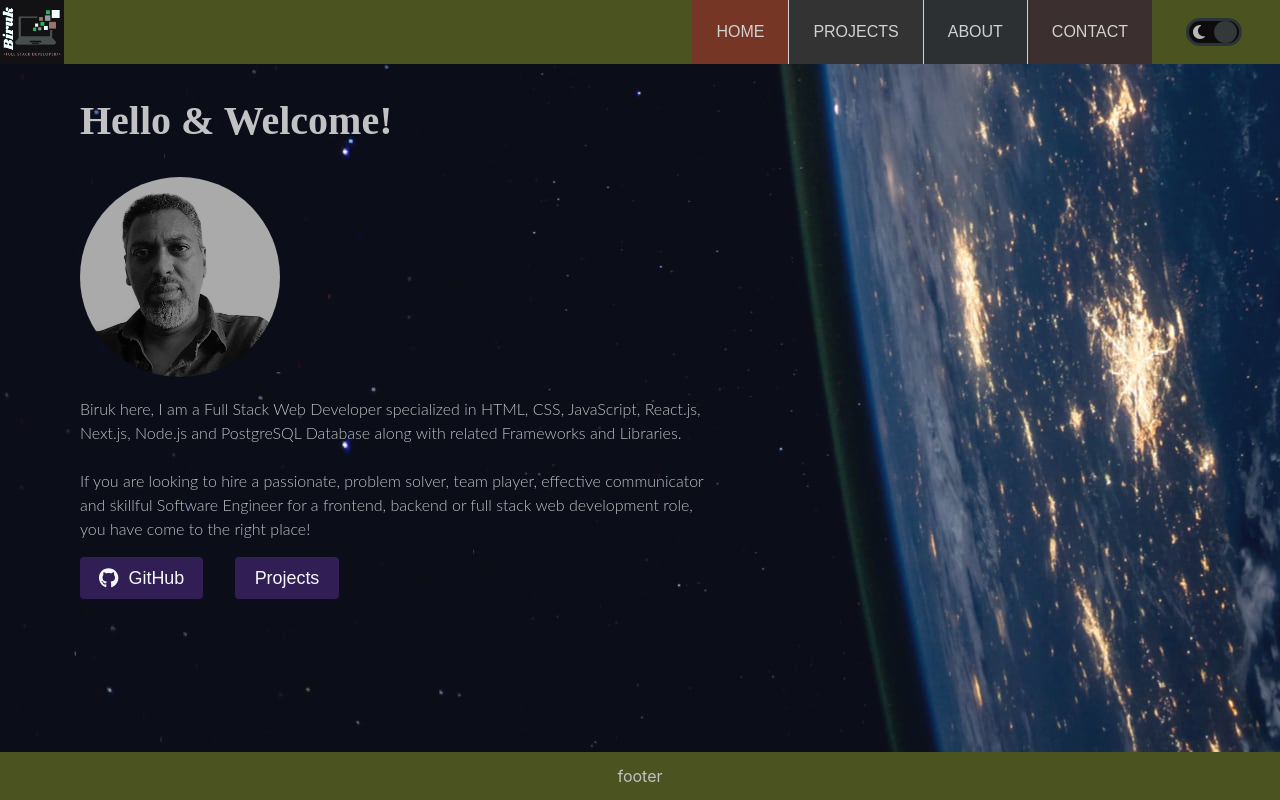
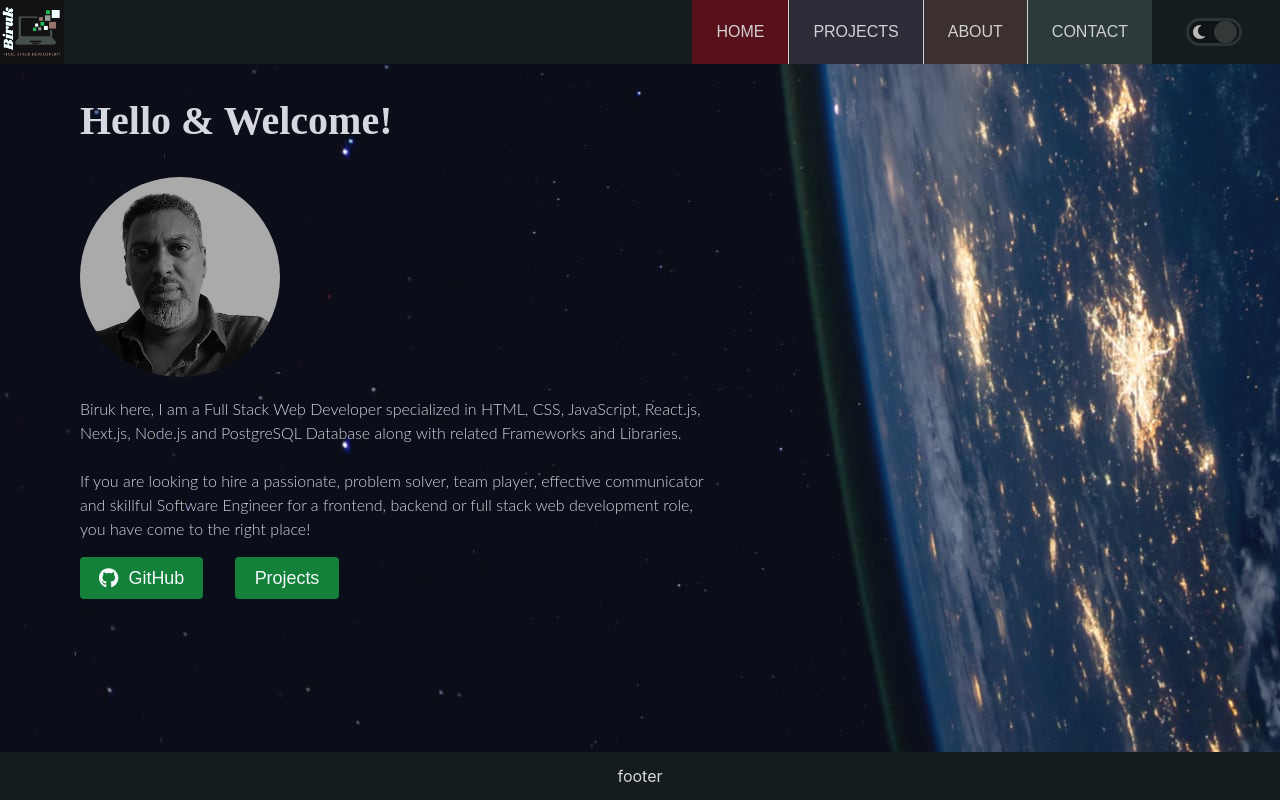
Before and after one commit to Know-Thyself/next-portfolio, a Next.js app: page / in a window 1280 px wide. Built offline with nearby package versions, Linux system fonts and the light colour scheme; no server answers; the database is empty.

Commit message:
css variables update

```diff
--- a/styles/globals.css
+++ b/styles/globals.css
@@ -39,95 +39,43 @@ font-family: 'Source Sans Pro', sans-serif;
  */
 
 :root {
-	--header-background: #F2F3F5;
-	--header-background: #DCDCDC;
+	--header-background: #95989a;
+	--nav-links-font-weight: 500;
+	--active-nav-link-font-weight: 500;
 	--nav-links-color: #FCFCFC;
-	--nav-links-font-weight: 400;
-	--active-nav-link-font-weight: 600;
-	--nav-links-color: black;
-	--home-link-bg: #4A646C;
-
-	--home-link-bg: #98AFC7;
-	--home-link-bg: #BCC2C2;
-	--home-link-bg: #A8A9AD;
-	--home-link-bg: #CAD4D1;
-	--home-link-bg: #B5BAB6;
-	--home-link-bg: #B9BBB6;
-
-
-
-	--projects-link-bg: #A8A9AD;
-	--projects-link-bg: #A5ADAD;
-
-
-	--projects-link-bg: #3363B7;
-	--projects-link-bg: #5b82c5;
-	/* --projects-link-bg: #4D76C0; */
-
-
-
-
-	--about-link-bg: #848482;
-	--about-link-bg: #98AFC7;
-
-	--about-link-bg: #5E716A;
-	--about-link-bg: #B5BDA5;
-
-
-	--about-link-bg: #999e8c;
-	--about-link-bg: #b6c45b;
-
-	--contact-link-bg: #848482;
-
-	--contact-link-bg: #AFADA9;
-	--contact-link-bg: #ACA79E;
-	--contact-link-bg: #c4695b;
-	--contact-link-bg: #B55B4C;
-	--contact-link-bg: #4cb595;
-	--contact-link-bg: #76bf4c;
-	--contact-link-bg: #BF954C;
-	--contact-link-bg: #918c9e;
+	--home-link-bg: #336482;
+	--projects-link-bg: #676767;
+	--about-link-bg: #8b7c7e;
+	--contact-link-bg: #738678;
 
 	/* --contact-link-bg: #999e8c; */
 	--active-nav-link: #F2F3F5;
 	--active-nav-link: #DCDCDC;
+	--active-nav-link: #794047;
 	--active-nav-link-text: black;
+	--active-nav-link-text: #F7F7F7;
 	--home-background: #D5D8DF;
 	--home-background: #98AFC7;
 	--home-background: #BCC2C2;
+	--home-background: url('/images/home-background.jpg');
+	--home-background: url('/images/background-home-desktop.jpg');
+	--home-bg-mobile: url('/images/home-bg-mobile.jpg');
 	/* platinum */
 	--primary-background: #E5E4E2;
 	--primary-background: #D5D8DF;
 	--primary-background: #98AFC7;
 	--primary-background: #BCC2C2;
+
+	--primary-background: #cccac9;
 	--secondary-background: #B8BDC9;
-
-
-	--project-container-bg: #A56600;
-	--project-container-bg: #147c51;
-	--project-container-bg: #ADA5A5;
-
-
-	--project-container-bg: #3363B7;
-	--project-container-bg: #4D76C0;
-	--project-container-bg: #5b82c5;
+	--project-container-bg: #676767;
 
 	/* --project-container-bg: #013ca6; */
 	--project-container-hover: #4F7DA4;
 	--project-container-hover: #075aaa;
 	--project-container-hover: #afbf4c;
-
-
-	--complementary-bg: #cf9c26;
-	--complementary-bg: #A8A9AD;
-
-
-	--complementary-bg: #92A500;
-	--complementary-bg: #a51300;
-	--complementary-bg: #A5ADAD;
-	--complementary-bg: #c49e5b;
-	--complementary-bg: #b6c45b;
-	--complementary-bg: #A1AAAA;
+	--project-container-hover: #99746d;
+	--complementary-bg: #aaacae;
 
 	/* --complementary-bg: #82c45b; */
 	--hero-banner-text: 'Playfair Display', serif;
@@ -140,6 +88,8 @@ font-family: 'Source Sans Pro', sans-serif;
 	--secondary-font-family: 'Lato',
 		sans-serif;
 	--primary-text-color: #0f0700;
+	--primary-text-color: #000000;
+	--home-text-color: #c2c2c5;
 	--helper-text-color: #A5AEB6;
 	--helper-text-color: #0A0A0A;
 	--secondary-font-weight: 600;
@@ -149,29 +99,8 @@ font-family: 'Source Sans Pro', sans-serif;
 
 	--about-image-bg: #cf9c26;
 	--skill-card-bg: #cf9c26;
-	--buttons-bg-color: #2d2d3d;
-	--buttons-bg-color: #484b6a;
-	--buttons-bg-color: #4681f4;
-	--buttons-bg-color: #5783db;
-	--buttons-bg-color: #80669d;
-	--buttons-bg-color: #33b249;
-	--buttons-bg-color: #5dbea3;
-	--buttons-bg-color: #00ad43;
-
-	--buttons-bg-color: #19a44f;
-
-	--buttons-bg-color: #2111ef;
-	--buttons-bg-color: #1171EF;
-	--buttons-bg-color: #2774d8;
-	--buttons-bg-color: #3226D8;
-	--buttons-bg-color: #4941BD;
-
-
-	--buttons-bg-color: #4A646C;
-	--buttons-bg-color: #2e8b57;
-	--buttons-bg-color: #605CA3;
-	--buttons-hover-bg: #5dbea3;
-	--buttons-hover-bg: #2e8b57;
+	--buttons-bg-color: #14813a;
+	--buttons-hover-bg: #116f32;
 	--buttons-color: #FAFAFA;
 	/* --buttons-color: #0D0D0D;
 	--buttons-color: black; */
@@ -183,6 +112,7 @@ font-family: 'Source Sans Pro', sans-serif;
 	--switch-button-bg: #1F2022;
 	/* --switch-button-bg: #008ecc; */
 }
+
 /*
 --buttons-bg-color: #556b2f;
 --buttons-bg-color: #445525;
@@ -191,159 +121,22 @@ font-family: 'Source Sans Pro', sans-serif;
 --buttons-bg-color: #4a5d23;
 */
 [data-theme='dark'] {
-	--header-background: #1F2022;
-	--header-background: #282e34;
-	--header-background: #23282e;
-	--header-background: #202429;
-	--header-background: #1c2024;
-	--header-background: #1a1e21;
-	--header-background: #1a4751;
-	--header-background: #4a5d23;
-	--header-background: #334118;
-	--header-background: #42531f;
-	--header-background: #301e54;
-	--header-background: #293311;
-
-	--header-background: #451612;
-	--header-background: #1b1811;
-	--header-background: #1a1110;
-	--header-background: #0f1916;
-
-	--header-background: #252d2b;
-	--header-background: #1d2422;
-
-	--header-background: #2a2f23;
-	--header-background: #232b2b;
-
-	--header-background: #3b3c36;
-	--header-background: #343434;
-
-	--header-background: #353839;
-	--header-background: #39433c;
 	--header-background: #2e3530;
-	--header-background: #5d3a1a;
-	--header-background: #4b5320;
-
-	/* --header-background: #544b1e; */
+	--header-background: #141c1e;
 	/* anchor */
 	--home-link-bg: #3E424B;
-	--home-link-bg: #073089;
-	/* black coffee */
-	--home-link-bg: #3b2f2f;
 	--home-link-bg: #003e63;
-	--home-link-bg: #1e434c;
-	--projects-link-bg: #2e3530;
-	--projects-link-bg: #2c2c37;
-	--projects-link-bg: #2b2d28;
-	--projects-link-bg: #26262f;
-	--projects-link-bg: #333333;
-	/* --projects-link-bg: #1a1e21; */
-
+	--projects-link-bg: #2d2d3a;
 	/* black olive */
 	--about-link-bg: #3b3c36;
-	--about-link-bg: #2d3033;
-	--contact-link-bg: #440217;
-	--contact-link-bg: #443003;
-	--contact-link-bg: #281c01;
-	--contact-link-bg: #3b2f2f;
-	--primary-background: #0e1012;
-	--primary-background: #11161c;
-	--primary-background: #0B0A0C;
-	--primary-background: #0c0c0c;
-	--primary-background: #151517;
-	--primary-background: #121314;
-	--primary-background: #352d33;
-	--primary-background: #352d2f;
-	--primary-background: #1f1b1c;
-	--primary-background: #18161a;
-
-	--primary-background: #251f23;
-	--primary-background: #141114;
-	--primary-background: #120f11;
-	--primary-background: #0f0d0f;
-	--primary-background: #0d0b0c;
-	/* --primary-background: #1f1b1e; */
-	/* --primary-background: #1a1619; */
-
-	/* --primary-background: #141414; */
+	--about-link-bg: #3b2f2f;
+	--contact-link-bg: #2d3a3a;
+	--primary-background: #101416;
 	--secondary-background: #121212;
-
-	--project-container-bg: #3d3b2b;
-	--project-container-bg: #363526;
-	--project-container-bg: #26262f;
-	--project-container-bg: #2d2d26;
-	--project-container-bg: #333A38;
-	--project-container-bg: #30352d;
 	--project-container-bg: #352d33;
-
-	--project-container-bg: #353835;
-	--project-container-bg: #4e524e;
-	--project-container-bg: #383538;
-
-	--project-container-bg: #544b1e;
-	--project-container-bg: #42531f;
-	--project-container-bg: #42541e;
-	--project-container-bg: #333333;
-	--project-container-hover: #4B4E53;
-	--project-container-hover: #58111A;
-	--project-container-hover: #363526;
-	--project-container-hover: #443003;
-	--project-container-hover: #212119;
-	--project-container-hover: #42541e;
-
+	--project-container-hover: #2d2d3a;
 	--complementary-bg: #38353d;
-	/* --complementary-bg: #2c2a30; */
-	/* --complementary-bg: #2d3028; */
-	/* --complementary-bg: #262626;
-	--complementary-bg: #2e2e2e;
-	--complementary-bg: #343434; */
-	/* --complementary-bg: #1c1f22; */
-
-	/* --complementary-bg: #353835; */
-	/* --complementary-bg: #333333; */
-	/* --complementary-bg: #42541e; */
-
-	--complementary-bg: #2d2d32;
-	--complementary-bg: #442316;
-	--complementary-bg: #443a16;
-	--complementary-bg: #202020;
-	/* --complementary-bg: #383838; */
-
-	/* --complementary-bg: #2c2d2d; */
-	/* --complementary-bg: #272828; */
-	/* --complementary-bg: #262727; */
-	/* --complementary-bg: #2d2d2d; */
-	/* --complementary-bg: #343434; */
-	/* --complementary-bg: #2F373E; */
-	/* --complementary-bg: #2a3137; */
-
-	/* --complementary-bg: #20262b; */
-	/* --complementary-bg: #252c31; */
-	/* --complementary-bg: #262c30; */
-	/* --complementary-bg: #22272b; */
-	/* --complementary-bg: #1a1e21; */
-
-	/* --complementary-bg: #2d2b2e; */
-	/* --complementary-bg: #282629;
-	--complementary-bg: #141414;
-	--complementary-bg: #201d20;
-	--complementary-bg: #242124;
-	--complementary-bg: #363526;
-	--complementary-bg: #272627;
-	--complementary-bg: #232223; */
-	/* --complementary-bg: #363c2c; */
-	/* --complementary-bg: #161a1c; */
-	/* --complementary-bg: #2d2d2d; */
-	/* --complementary-bg: #1e1f1f; */
-	/* --complementary-bg: #2d322c;
-	--complementary-bg: #333333; */
-	/* --complementary-bg: #353a33; */
-
-	/* --complementary-bg: #441621; */
-	/* --complementary-bg: #434345; */
-	/* --complementary-bg: #1e1f1f; */
-	/* --complementary-bg: #1e2b4c;
-	--complementary-bg: #4c3f1e; */
+	--complementary-bg: #192024;
 	--home-background: url('/images/home-background.jpg');
 	--home-background: url('/images/background-home-desktop.jpg');
 	--home-bg-mobile: url('/images/home-bg-mobile.jpg');
@@ -355,123 +148,8 @@ font-family: 'Source Sans Pro', sans-serif;
 		sans-serif; */
 	--buttons-font-family: 'Poppins', sans-serif;
 	--buttons-font-weight: 100;
-	/* chocolate cosmos */
-
-
-	/* charcoal */
-	--buttons-bg-color: #36454F;
-	/* gunmetal */
-	--buttons-bg-color: #2A3439;
-
-	/* outer space */
-	--buttons-bg-color: #2d383a;
-	/* onyx */
-	--buttons-bg-color: #353839;
-	/* --buttons-bg-color: #35344c; */
-
-	--buttons-bg-color: #283655;
-	--buttons-bg-color: #002395;
-
-	--buttons-bg-color: #003e63;
-	--buttons-bg-color: #062a78;
-
-	--buttons-bg-color: #002e63;
-	--buttons-bg-color: #8c8c9c;
-	--buttons-bg-color: #336b87;
-	--buttons-bg-color: #763626;
-	--buttons-bg-color: #a43820;
-	--buttons-bg-color: #ab381f;
-	--buttons-bg-color: #218da3;
-	--buttons-bg-color: #a33621;
-	--buttons-bg-color: #556b2f;
-	--buttons-bg-color: #6b6226;
-	--buttons-bg-color: #445525;
-	--buttons-bg-color: #566b2d;
-	--buttons-bg-color: #3c4a1f;
-	--buttons-bg-color: #444c38;
-	--buttons-bg-color: #354230;
-	--buttons-bg-color: #3d4432;
-	--buttons-bg-color: #363c2c;
-	--buttons-bg-color: #3b3c36;
-	--buttons-bg-color: #38353d;
-	--buttons-bg-color: #353630;
-	--buttons-bg-color: #2f302b;
-	--buttons-bg-color: #292a25;
-	--buttons-bg-color: #322f36;
-	--buttons-bg-color: #282d30;
-	--buttons-bg-color: #1c1f21;
-	--buttons-bg-color: #1d1f20;
-
-	--buttons-bg-color: #232b2b;
-
-	--buttons-bg-color: #1f2626;
-	--buttons-bg-color: #1c2222;
-
-	--buttons-bg-color: #1a2421;
-	--buttons-bg-color: #1f2b2a;
-	/* --buttons-bg-color: #2c2a30; */
-
-
-	/* --buttons-bg-color: brown; */
-	/* --buttons-bg-color: #333382; */
-	/* --buttons-bg-color: #282868; */
-	/* --buttons-bg-color: #1e1e4e; */
-
-	/* --buttons-bg-color: #4538bc; */
-
-	--buttons-bg-color: #233067;
-	--buttons-bg-color: #2e2d88;
-	--buttons-bg-color: #023526;
-	--buttons-bg-color: #2a2f23;
-	--buttons-bg-color: #21251c;
-	--buttons-bg-color: #252a1f;
-	--buttons-bg-color: #191c15;
-	--buttons-bg-color: #012f22;
-	--buttons-bg-color: #012a1e;
-	--buttons-bg-color: #123524;
-	--buttons-bg-color: #382d07;
-	--buttons-bg-color: #242124;
-	--buttons-bg-color: #1b1b1b;
-	--buttons-bg-color: #1c1c1c;
-	--buttons-bg-color: #1a1110;
-	--buttons-bg-color: #0f1619;
-	--buttons-bg-color: #3f4447;
-	--buttons-bg-color: #2c2f31;
-	--buttons-bg-color: #25282a;
-	--buttons-bg-color: #1f2223;
-	--buttons-bg-color: #191b1c;
-	--buttons-bg-color: #b8860b;
-	--buttons-bg-color: #936b08;
-	--buttons-bg-color: #805d07;
-	--buttons-bg-color: #996515;
-
-	--buttons-bg-color: #996600;
-	--buttons-bg-color: #895b00;
-	--buttons-bg-color: #00895b;
-	--buttons-bg-color: #737000;
-	--buttons-bg-color: #8f8c33;
-	--buttons-bg-color: #807532;
-	--buttons-bg-color: #556b2f;
-	--buttons-bg-color: #445525;
-	--buttons-bg-color: #3b4a20;
-	--buttons-bg-color: #494421;
-	--buttons-bg-color: #4a5d23;
-
-	--buttons-bg-color: #42531f;
-	--buttons-bg-color: #66561e;
-	--buttons-bg-color: #665d1e;
-	--buttons-bg-color: #977a07;
-	--buttons-bg-color: #58111A;
-	--buttons-bg-color: #266675;
-	--buttons-bg-color: #1e515d;
-	--buttons-bg-color: #1a4751;
-	--buttons-bg-color: #42531f;
-	--buttons-bg-color: #301e54;
-	/* --buttons-bg-color: #4b5320; */
-
-
-	--buttons-hover-bg: #2d2d3d;
-	--buttons-hover-bg: #1a1a24;
+	--buttons-bg-color: #14813a;
+	--buttons-hover-bg: #116f32;
 	--buttons-color: #ffffff;
 	--buttons-color: #CCCCCC;
 	--buttons-color: #F4F8FB;
@@ -481,7 +159,8 @@ font-family: 'Source Sans Pro', sans-serif;
 	--primary-text-color: #9C9C9C;
 	--primary-text-color: #9C9C9C;
 	--primary-text-color: #D7D7DF;
-	--primary-text-color: #c2c2c5;
+	--home-text-color: #D7D7DF;
+
 	/* --primary-text-color: white; */
 	--secondary-font-weight: 100;
 
@@ -489,9 +168,10 @@ font-family: 'Source Sans Pro', sans-serif;
 	--secondary-text-color: #F0F0F0;
 	--secondary-text-color: #ABABAB;
 	--secondary-text-color: #B8B8B8;
-	--active-nav-link: #58111A;
+
 	--active-nav-link: #023526;
 	--active-nav-link: #763626;
+	--active-nav-link: #58111A;
 	/* --active-nav-link: #023526; */
 
 
--- a/styles/home.module.css
+++ b/styles/home.module.css
@@ -25,7 +25,7 @@
 
 .primary-text {
   font-family: var(--hero-banner-text);
-  color: var(--primary-text-color);
+  color: var(--home-text-color);
   font-weight: 600;
   font-size: 2.5rem;
 }
@@ -39,7 +39,7 @@
 .subtext {
   font-family: var(--secondary-font-family);
   font-weight: var(--secondary-font-weight);
-  color: var(--primary-text-color);
+  color: var(--home-text-color);
   font-size: 1rem;
   line-height: 1.5rem;
   font-weight: 300;
```
